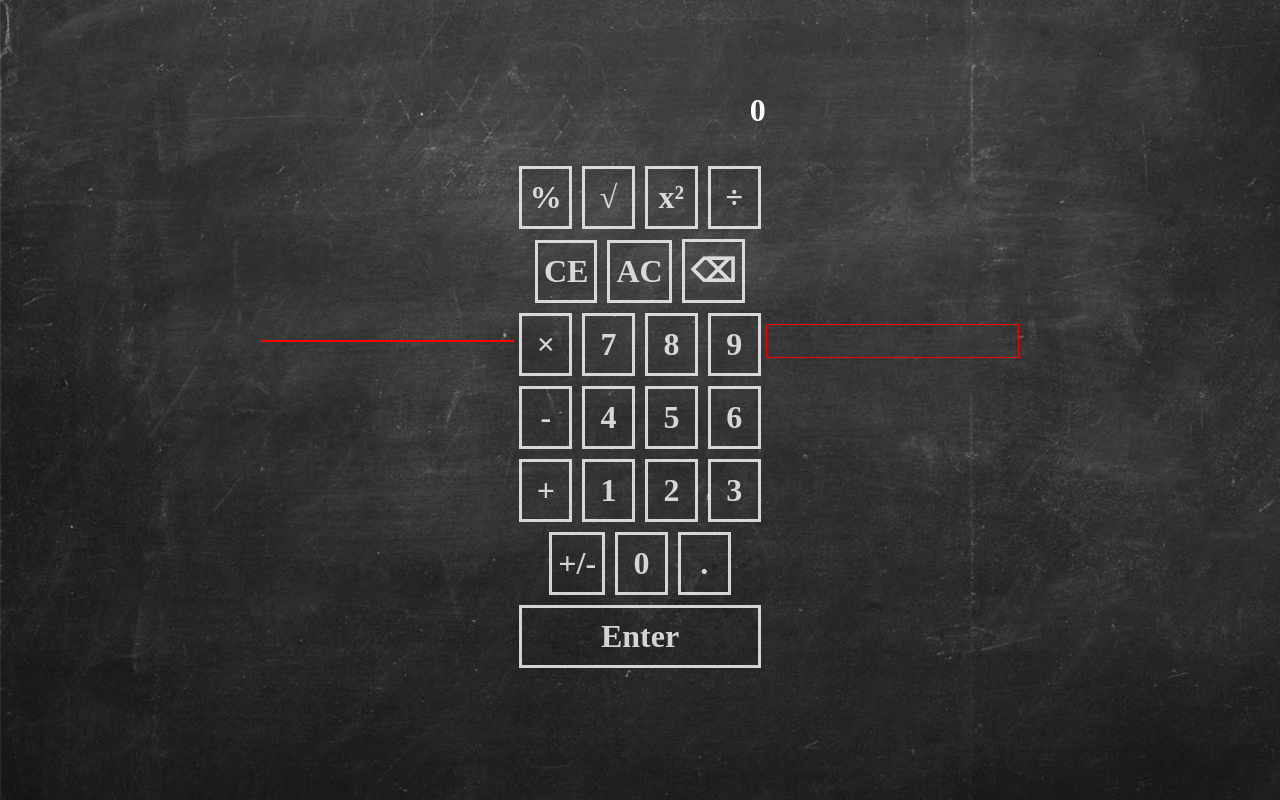
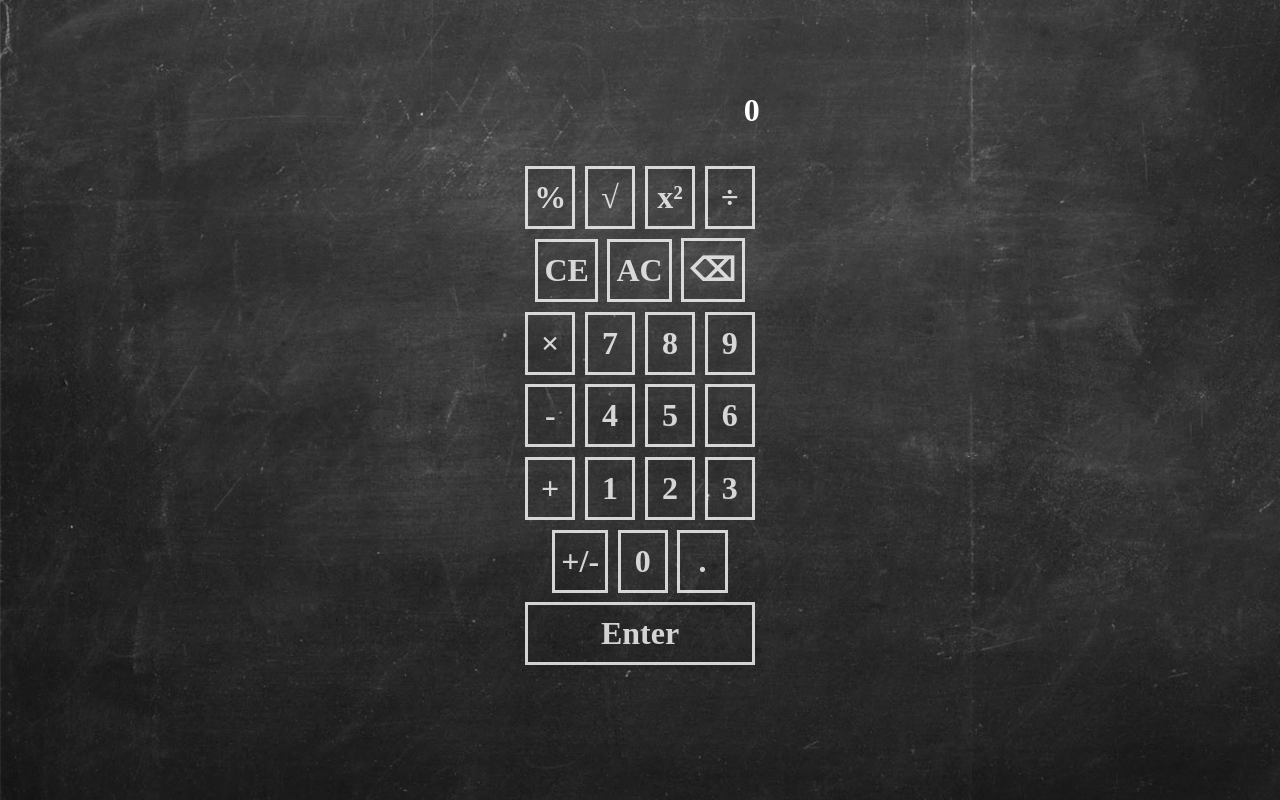
Before and after one commit to jacktho/calculator, an Angular app: page / in a window 1280 px wide. Built offline with nearby package versions, Linux system fonts and the light colour scheme; a web font is replaced by a local one.

Commit message:
added border and padding to sidebars

```diff
--- a/src/app/app.component.css
+++ b/src/app/app.component.css
@@ -8,17 +8,19 @@
 app-sidebar-left {
   margin-left: 20%;
   width: 20%;
-  border: 1px solid red;
+  opacity: .8;
+  padding-right: 20px;
 }
 
 .main-calculator {
   width: 20%;
 }
 
-.placeholder {
+app-sidebar-right {
   margin-right: 20%;
   width: 20%;
-  border: 1px solid red;
+  opacity: .8;
+  padding-left: 20px;
 }
 
 .button-wrap {
--- a/src/app/app.component.html
+++ b/src/app/app.component.html
@@ -1,5 +1,5 @@
 <div class='app-container'>
-    <app-sidebar-left></app-sidebar-left>
+  <app-sidebar-left></app-sidebar-left>
     <div class="main-calculator">
       <app-formula-screen></app-formula-screen>
       <app-solution-screen></app-solution-screen>
@@ -29,5 +29,5 @@
         <app-enter-input class="stretch"></app-enter-input>
       </div>
     </div>
-    <app-sidebar-right class="placeholder"></app-sidebar-right>
+    <app-sidebar-right></app-sidebar-right>
 </div>
--- a/src/app/sidebar-left/sidebar-left.component.css
+++ b/src/app/sidebar-left/sidebar-left.component.css
@@ -1,3 +1,16 @@
 td {
   color: white;
 }
+
+.label {
+  width: 30%;
+}
+
+input {
+  width: 100%;
+}
+
+.equation {
+  text-align: center;
+  padding-left: 10px;
+}
--- a/src/app/sidebar-left/sidebar-left.component.html
+++ b/src/app/sidebar-left/sidebar-left.component.html
@@ -1,10 +1,10 @@
 <table>
   <tr *ngFor="let input of storageService.inputs">
-    <td><input [(ngModel)]="input.label" placeholder="Label"></td>
-    <td>{{input.value}} <span *ngIf="input.operator !== '='">{{input.operator}}</span></td>
+    <td class="label"><input [(ngModel)]="input.label" placeholder="Label"></td>
+    <td class="equation">{{input.value}} <span *ngIf="input.operator !== '='">{{input.operator}}</span></td>
   </tr>
   <tr *ngIf="storageService.endOfInputs && storageService.endOfInputs.operator === '='">
     <td><button (click)="triggerSave()">Save</button></td>
-    <td style="border-top: 1px solid white">{{storageService.solution}}</td>
+    <td class="equation" style="border-top: 3px solid white">{{storageService.solution}}</td>
   </tr>
 </table>
```
